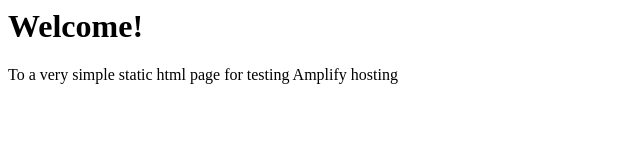
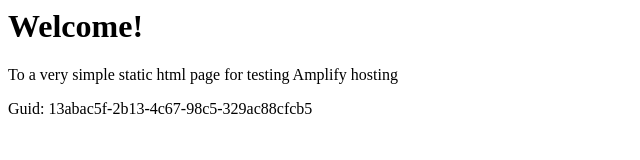
Before and after one commit to aws-aemilia-lhr/Github-PR-Commit-Integration-Test-DoNotTouch-Gith-OKSLNVO2-v1-prod-eu-west-2, a website: page src/index.html in a window 1280 px wide. Shown: the whole page, without its empty margins (0-640 px from the left). Drawn offline with Linux system fonts and the light colour scheme.

Commit message:
commit from integ tests

```diff
--- a/src/index.html
+++ b/src/index.html
@@ -1,3 +1,5 @@
+
+
 <html lang="en">
 
 <head>
@@ -10,6 +12,6 @@
 <body>
     <h1>Welcome!</h1>
     <p>To a very simple static html page for testing Amplify hosting</p>
-</body>
+    <p>Guid: 13abac5f-2b13-4c67-98c5-329ac88cfcb5</p></body>
 
 </html>
```
